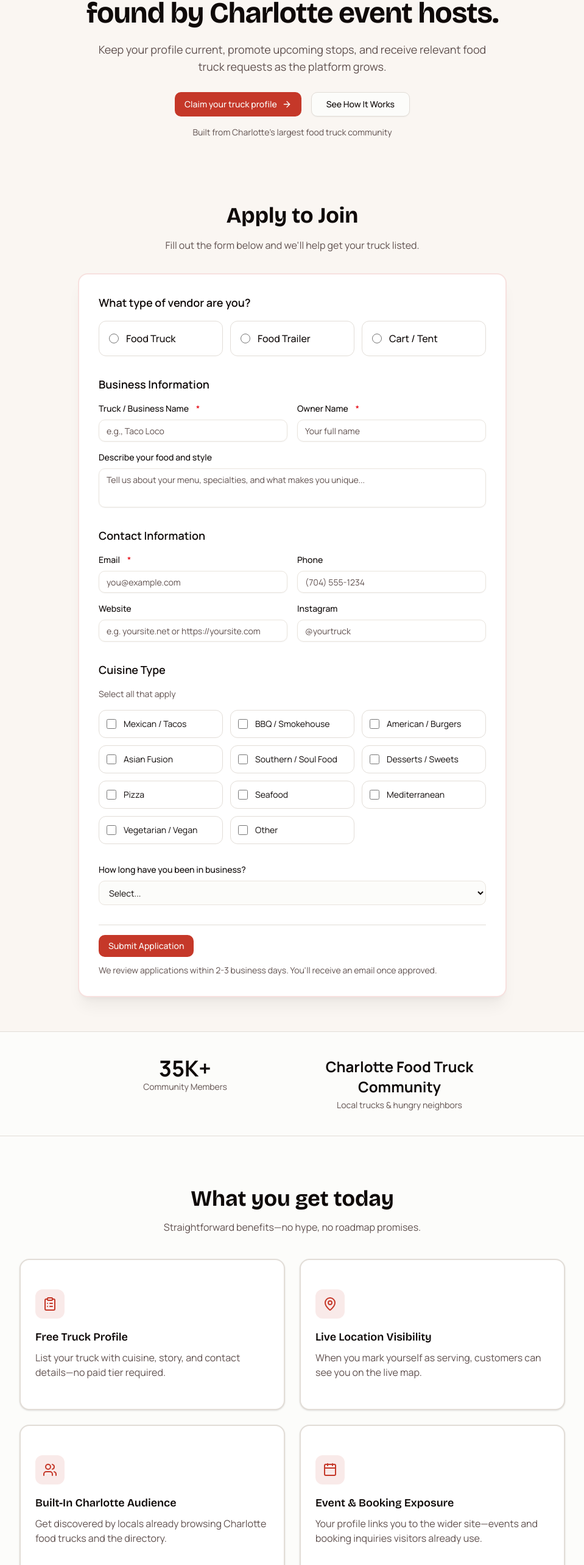
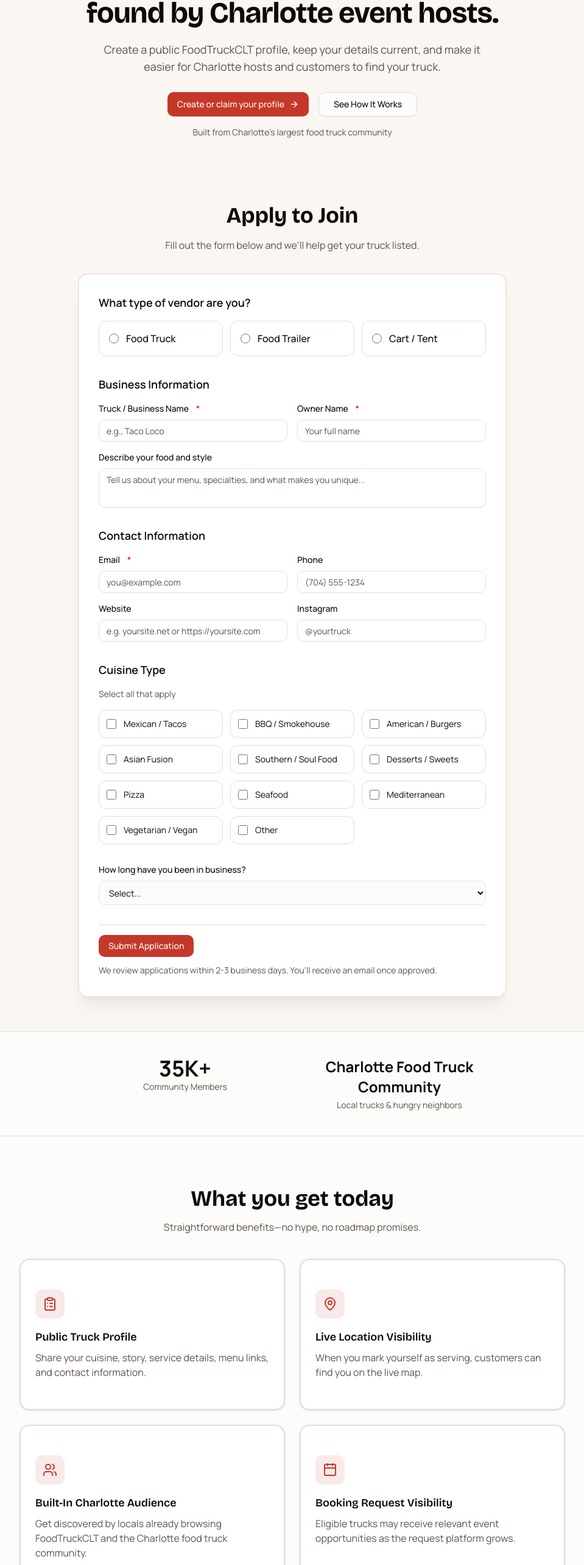
Before and after one commit to russoinncovations/food-truck-charlotte, a Next.js app: page /list-your-truck in a window 1280 px wide. Shown: the part 222-2788 px from the top of the page at 61% size, without its empty margins (160-1119 px from the left). Built offline with nearby package versions, Linux system fonts and the light colour scheme.

Commit message:
Fix vendor profile copy

```diff
--- a/app/list-your-truck/page.tsx
+++ b/app/list-your-truck/page.tsx
@@ -15,23 +15,27 @@ import { isPlausibleVendorWebsiteInput } from "@/lib/validation/vendor-website"
 const features = [
   {
     icon: ClipboardList,
-    title: "Free Truck Profile",
-    description: "List your truck with cuisine, story, and contact details—no paid tier required.",
+    title: "Public Truck Profile",
+    description:
+      "Share your cuisine, story, service details, menu links, and contact information.",
   },
   {
     icon: MapPin,
     title: "Live Location Visibility",
-    description: "When you mark yourself as serving, customers can see you on the live map.",
+    description:
+      "When you mark yourself as serving, customers can find you on the live map.",
   },
   {
     icon: Users,
     title: "Built-In Charlotte Audience",
-    description: "Get discovered by locals already browsing Charlotte food trucks and the directory.",
+    description:
+      "Get discovered by locals already browsing FoodTruckCLT and the Charlotte food truck community.",
   },
   {
     icon: Calendar,
-    title: "Event & Booking Exposure",
-    description: "Your profile links you to the wider site—events and booking inquiries visitors already use.",
+    title: "Booking Request Visibility",
+    description:
+      "Eligible trucks may receive relevant event opportunities as the request platform grows.",
   },
 ]
 
@@ -144,13 +148,13 @@ export default function ListYourTruckPage() {
               Claim your truck profile and get found by Charlotte event hosts.
             </h1>
             <p className="text-base leading-7 md:text-lg text-muted-foreground mb-7 max-w-2xl mx-auto">
-              Keep your profile current, promote upcoming stops, and receive relevant food truck
-              requests as the platform grows.
+              Create a public FoodTruckCLT profile, keep your details current, and make it easier for
+              Charlotte hosts and customers to find your truck.
             </p>
             <div className="flex flex-col sm:flex-row gap-4 justify-center">
               <Button size="lg" className="gap-2" asChild>
                 <a href="#apply">
-                  Claim your truck profile
+                  Create or claim your profile
                   <ArrowRight className="h-4 w-4" />
                 </a>
               </Button>
@@ -236,21 +240,28 @@ export default function ListYourTruckPage() {
         </div>
       </section>
 
-      {/* Pricing — single free tier */}
+      {/* Public profile section */}
       <section className="py-14 md:py-20 bg-muted/30">
         <div className="mx-auto max-w-lg px-4 sm:px-6 lg:px-8">
           <div className="text-center mb-8">
-            <h2 className="font-display text-3xl md:text-4xl font-bold text-foreground mb-2">Simple listing</h2>
-            <p className="text-muted-foreground text-sm">One option—the one we offer right now.</p>
+            <h2 className="font-display text-3xl md:text-4xl font-bold text-foreground mb-2">
+              Start with a public profile
+            </h2>
+            <p className="text-muted-foreground text-sm">
+              Create or claim your profile so hosts and customers can find accurate information about
+              your truck.
+            </p>
           </div>
           <Card className="border-2 border-primary/30 shadow-md">
             <CardContent className="p-8 text-left">
-              <h3 className="font-display text-2xl font-bold text-foreground mb-2">Free Truck Listing</h3>
-              <p className="text-sm text-muted-foreground mb-6">Everything below is included at no charge.</p>
+              <h3 className="font-display text-2xl font-bold text-foreground mb-2">Public Truck Profile</h3>
+              <p className="text-sm text-muted-foreground mb-6">
+                Your public profile helps hosts and customers learn more about your truck.
+              </p>
               <ul className="space-y-3 text-foreground text-sm mb-8">
                 <li className="flex gap-2">
                   <span className="text-primary font-bold shrink-0">·</span>
-                  <span>Truck profile</span>
+                  <span>Truck profile with cuisine, story, and contact details</span>
                 </li>
                 <li className="flex gap-2">
                   <span className="text-primary font-bold shrink-0">·</span>
@@ -262,12 +273,15 @@ export default function ListYourTruckPage() {
                 </li>
                 <li className="flex gap-2">
                   <span className="text-primary font-bold shrink-0">·</span>
-                  <span>Booking inquiry exposure</span>
+                  <span>
+                    Eligible trucks may receive relevant event opportunities as the request platform
+                    grows
+                  </span>
                 </li>
               </ul>
               <Button size="lg" className="w-full gap-2" asChild>
                 <a href="#apply">
-                  Claim your truck profile
+                  Create or claim your profile
                   <ArrowRight className="h-4 w-4" />
                 </a>
               </Button>
@@ -322,11 +336,12 @@ export default function ListYourTruckPage() {
             Ready to Grow Your Business?
           </h2>
           <p className="text-primary-foreground/80 mb-8 max-w-xl mx-auto">
-            List once, stay discoverable when you&apos;re out serving Charlotte.
+            Create or claim your public profile so Charlotte hosts and customers can find accurate
+            information about your truck.
           </p>
           <Button size="lg" variant="secondary" className="gap-2" asChild>
             <a href="#apply">
-              Claim your truck profile
+              Create or claim your profile
               <ArrowRight className="h-4 w-4" />
             </a>
           </Button>
--- a/components/footer.tsx
+++ b/components/footer.tsx
@@ -8,7 +8,7 @@ const navigation = {
     { name: "Promote an Event", href: "/promote-event" },
   ],
   forVendors: [
-    { name: "Claim Your Profile", href: "/list-your-truck" },
+    { name: "Create or claim your profile", href: "/list-your-truck" },
     { name: "Vendor Dashboard", href: "/dashboard" },
     { name: "Resource Guide", href: "/resources" },
   ],
--- a/components/vendor-cta.tsx
+++ b/components/vendor-cta.tsx
@@ -45,7 +45,7 @@ export function VendorCTA({ directoryTruckCount }: { directoryTruckCount: number
             <div className="mt-8 flex flex-col gap-3 sm:flex-row">
               <Button asChild size="lg">
                 <Link href="/list-your-truck" className="flex items-center justify-center gap-2">
-                  Claim Your Profile
+                  Create or claim your profile
                   <ArrowRight className="h-4 w-4" />
                 </Link>
               </Button>
--- a/components/vendors-section.tsx
+++ b/components/vendors-section.tsx
@@ -4,8 +4,8 @@ import { Truck, Users, ArrowRight, CheckCircle } from "lucide-react"
 const truckBenefits = [
   "Get seen by people actively looking for trucks",
   "Reach planners organizing real events",
-  "Free listing in our directory",
-  "Direct booking inquiries to you",
+  "Create or claim a public truck profile",
+  "Eligible trucks may receive relevant event opportunities as the request platform grows",
 ]
 
 const hostBenefits = [
```
